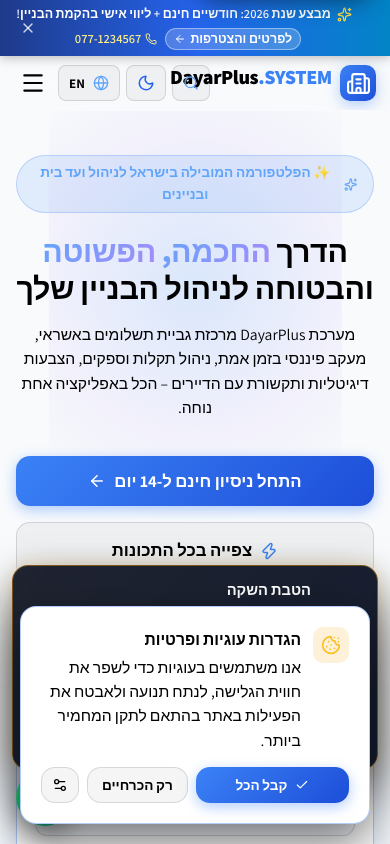
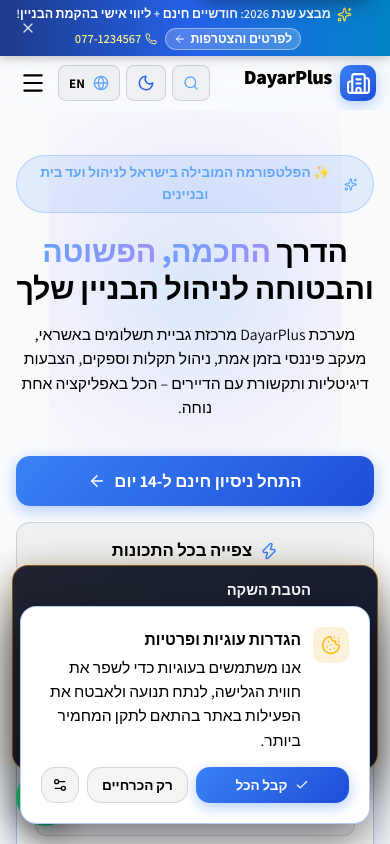
Before and after one commit to nurielk/hoa-website, a React (Vite) app: page / in a window 390 px wide. Shown: the top 844 px of the page. Built offline with nearby package versions, Linux system fonts and the light colour scheme.

Commit message:
fix(header): hide .SYSTEM suffix on mobile so DayarPlus fits with ample spacing on one line

```diff
--- a/src/components/Navbar.tsx
+++ b/src/components/Navbar.tsx
@@ -119,7 +119,7 @@
                 lineHeight: 1.2,
               }}
             >
-              DayarPlus<span style={{ color: '#3b82f6' }}>.SYSTEM</span>
+              DayarPlus<span className="logo-system-suffix" style={{ color: '#3b82f6' }}>.SYSTEM</span>
             </span>
           </div>
         </a>
--- a/src/index.css
+++ b/src/index.css
@@ -552,9 +552,15 @@
     min-width: 0 !important;
   }
 
+  /* Hide .SYSTEM suffix on mobile so DayarPlus fits with breathing room */
+  .logo-system-suffix {
+    display: none !important;
+  }
+
   .navbar-header a[href="/"] span {
     font-size: 1.25rem !important;
     white-space: nowrap !important;
+    font-weight: 800 !important;
   }
 
   .navbar-header a[href="/"] > div {
```
